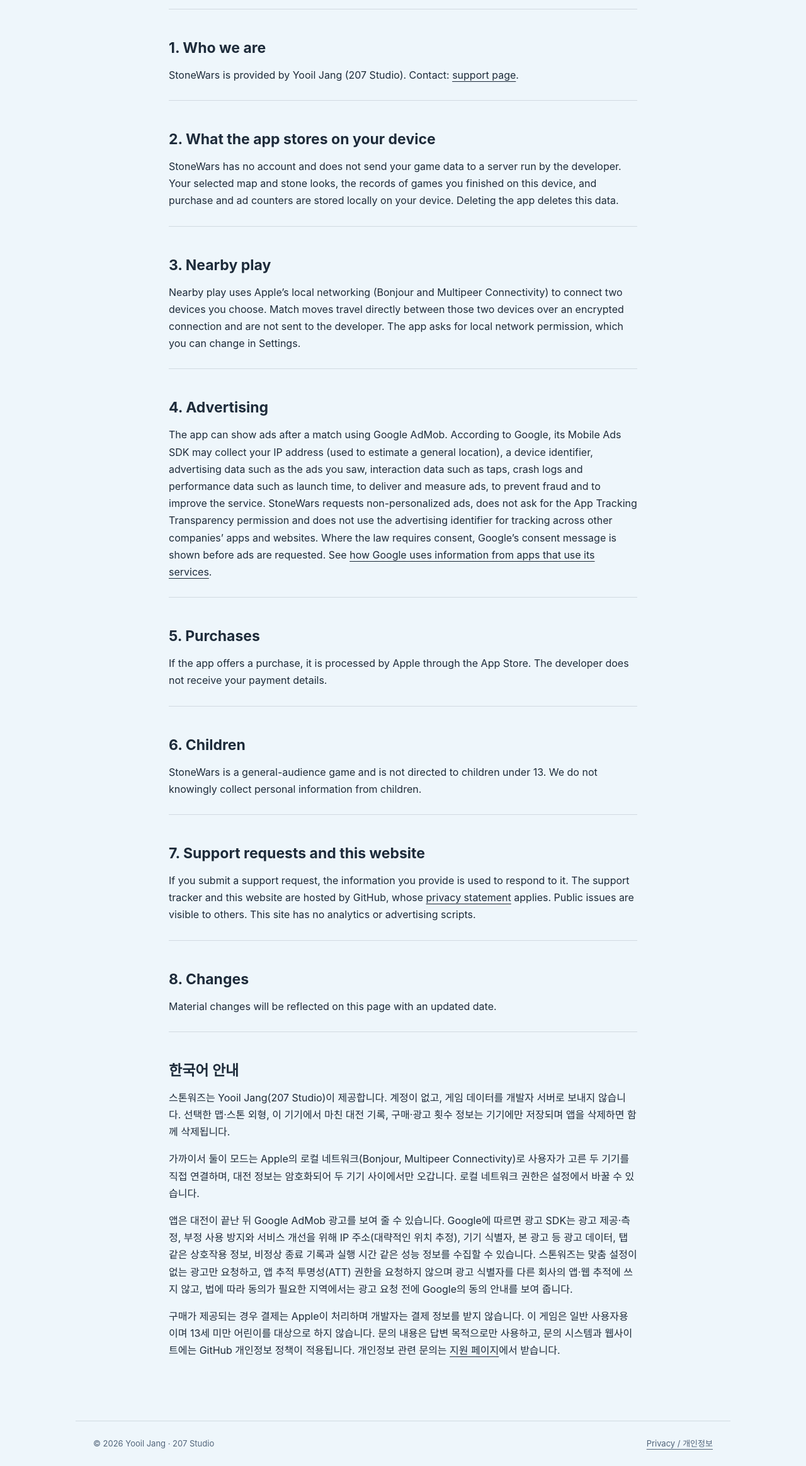
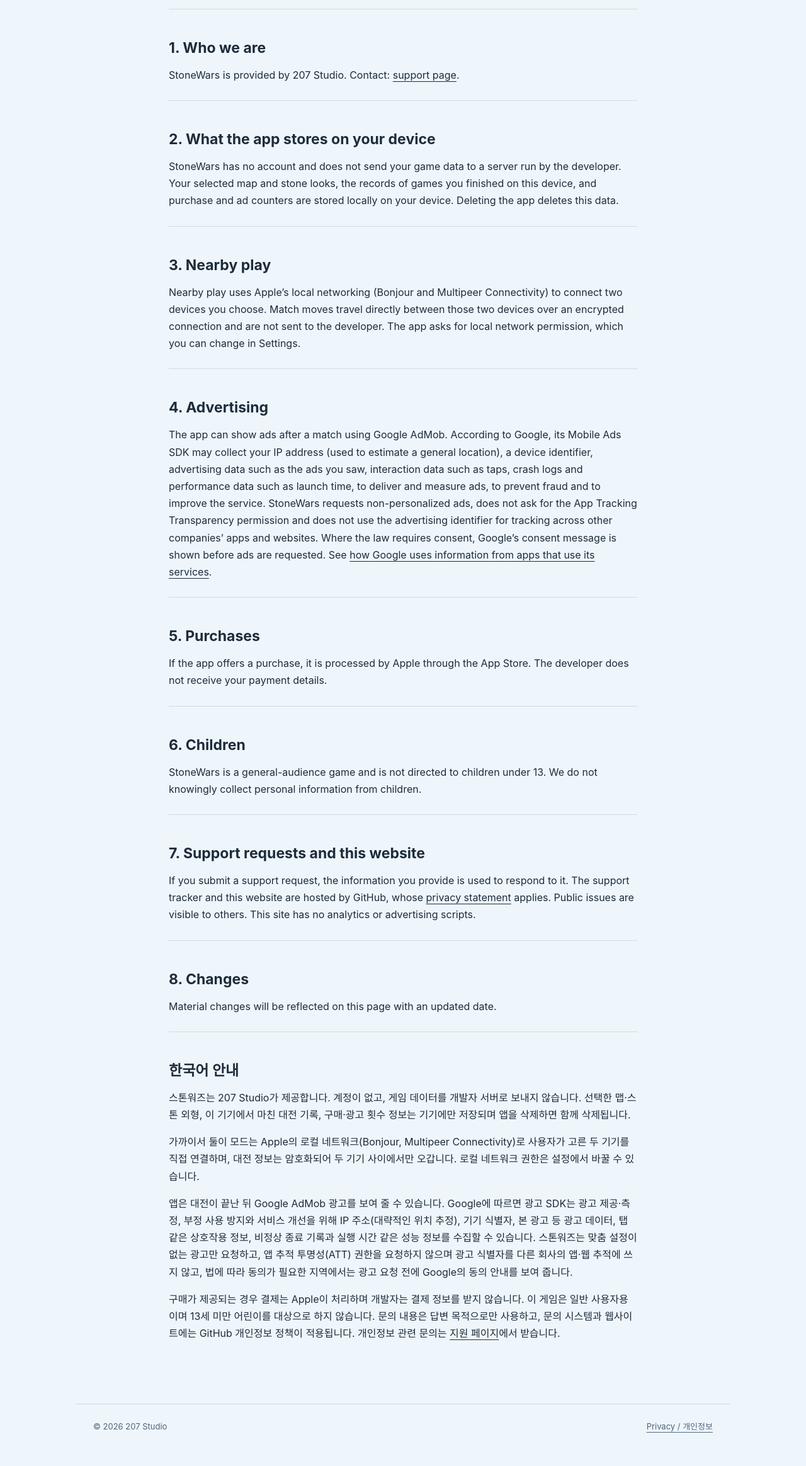
Before and after one commit to 207studio/stonewars, a plain HTML site: page privacy.html in a window 1280 px wide. Shown: the part 210-2538 px from the top of the page at 63% size. After the commit the page ends 2510 px from the top, so only its background shows below. Drawn offline with Linux system fonts and the light colour scheme.

Commit message:
credit 207 Studio instead of a personal name
Footer, privacy and support pages (EN/KO) now name 207 Studio only.

```diff
--- a/privacy.html
+++ b/privacy.html
@@ -2,7 +2,7 @@
 <html lang="en"><head><meta charset="utf-8"><meta name="viewport" content="width=device-width,initial-scale=1"><title>StoneWars — Privacy policy</title><link rel="stylesheet" href="style.css"><link rel="icon" href="assets/icon.png"></head><body>
 <a class="skip" href="#main">Skip to content</a><header><a class="brand" href="./"><img src="assets/icon.png" alt="">StoneWars</a><nav aria-label="Main"><a href="support.html">Support</a><a href="privacy.html" aria-current="page">Privacy</a></nav></header>
 <main id="main" class="article"><span class="eyebrow">Last updated October 4, 2026</span><h1>Privacy policy</h1>
-<section><h2>1. Who we are</h2><p>StoneWars is provided by Yooil Jang (207 Studio). Contact: <a href="support.html#contact">support page</a>.</p></section>
+<section><h2>1. Who we are</h2><p>StoneWars is provided by 207 Studio. Contact: <a href="support.html#contact">support page</a>.</p></section>
 <section><h2>2. What the app stores on your device</h2><p>StoneWars has no account and does not send your game data to a server run by the developer. Your selected map and stone looks, the records of games you finished on this device, and purchase and ad counters are stored locally on your device. Deleting the app deletes this data.</p></section>
 <section><h2>3. Nearby play</h2><p>Nearby play uses Apple’s local networking (Bonjour and Multipeer Connectivity) to connect two devices you choose. Match moves travel directly between those two devices over an encrypted connection and are not sent to the developer. The app asks for local network permission, which you can change in Settings.</p></section>
 <section><h2>4. Advertising</h2><p>The app can show ads after a match using Google AdMob. According to Google, its Mobile Ads SDK may collect your IP address (used to estimate a general location), a device identifier, advertising data such as the ads you saw, interaction data such as taps, crash logs and performance data such as launch time, to deliver and measure ads, to prevent fraud and to improve the service. StoneWars requests non-personalized ads, does not ask for the App Tracking Transparency permission and does not use the advertising identifier for tracking across other companies’ apps and websites. Where the law requires consent, Google’s consent message is shown before ads are requested. See <a href="https://policies.google.com/technologies/partner-sites">how Google uses information from apps that use its services</a>.</p></section>
@@ -10,5 +10,5 @@
 <section><h2>6. Children</h2><p>StoneWars is a general-audience game and is not directed to children under 13. We do not knowingly collect personal information from children.</p></section>
 <section><h2>7. Support requests and this website</h2><p>If you submit a support request, the information you provide is used to respond to it. The support tracker and this website are hosted by GitHub, whose <a href="https://docs.github.com/en/site-policy/privacy-policies/github-general-privacy-statement">privacy statement</a> applies. Public issues are visible to others. This site has no analytics or advertising scripts.</p></section>
 <section><h2>8. Changes</h2><p>Material changes will be reflected on this page with an updated date.</p></section>
-<section lang="ko"><h2>한국어 안내</h2><p>스톤워즈는 Yooil Jang(207 Studio)이 제공합니다. 계정이 없고, 게임 데이터를 개발자 서버로 보내지 않습니다. 선택한 맵·스톤 외형, 이 기기에서 마친 대전 기록, 구매·광고 횟수 정보는 기기에만 저장되며 앱을 삭제하면 함께 삭제됩니다.</p><p>가까이서 둘이 모드는 Apple의 로컬 네트워크(Bonjour, Multipeer Connectivity)로 사용자가 고른 두 기기를 직접 연결하며, 대전 정보는 암호화되어 두 기기 사이에서만 오갑니다. 로컬 네트워크 권한은 설정에서 바꿀 수 있습니다.</p><p>앱은 대전이 끝난 뒤 Google AdMob 광고를 보여 줄 수 있습니다. Google에 따르면 광고 SDK는 광고 제공·측정, 부정 사용 방지와 서비스 개선을 위해 IP 주소(대략적인 위치 추정), 기기 식별자, 본 광고 등 광고 데이터, 탭 같은 상호작용 정보, 비정상 종료 기록과 실행 시간 같은 성능 정보를 수집할 수 있습니다. 스톤워즈는 맞춤 설정이 없는 광고만 요청하고, 앱 추적 투명성(ATT) 권한을 요청하지 않으며 광고 식별자를 다른 회사의 앱·웹 추적에 쓰지 않고, 법에 따라 동의가 필요한 지역에서는 광고 요청 전에 Google의 동의 안내를 보여 줍니다.</p><p>구매가 제공되는 경우 결제는 Apple이 처리하며 개발자는 결제 정보를 받지 않습니다. 이 게임은 일반 사용자용이며 13세 미만 어린이를 대상으로 하지 않습니다. 문의 내용은 답변 목적으로만 사용하고, 문의 시스템과 웹사이트에는 GitHub 개인정보 정책이 적용됩니다. 개인정보 관련 문의는 <a href="support.html#contact">지원 페이지</a>에서 받습니다.</p></section></main>
-<footer><span>© 2026 Yooil Jang · 207 Studio</span><a href="privacy.html">Privacy / 개인정보</a></footer></body></html>
+<section lang="ko"><h2>한국어 안내</h2><p>스톤워즈는 207 Studio가 제공합니다. 계정이 없고, 게임 데이터를 개발자 서버로 보내지 않습니다. 선택한 맵·스톤 외형, 이 기기에서 마친 대전 기록, 구매·광고 횟수 정보는 기기에만 저장되며 앱을 삭제하면 함께 삭제됩니다.</p><p>가까이서 둘이 모드는 Apple의 로컬 네트워크(Bonjour, Multipeer Connectivity)로 사용자가 고른 두 기기를 직접 연결하며, 대전 정보는 암호화되어 두 기기 사이에서만 오갑니다. 로컬 네트워크 권한은 설정에서 바꿀 수 있습니다.</p><p>앱은 대전이 끝난 뒤 Google AdMob 광고를 보여 줄 수 있습니다. Google에 따르면 광고 SDK는 광고 제공·측정, 부정 사용 방지와 서비스 개선을 위해 IP 주소(대략적인 위치 추정), 기기 식별자, 본 광고 등 광고 데이터, 탭 같은 상호작용 정보, 비정상 종료 기록과 실행 시간 같은 성능 정보를 수집할 수 있습니다. 스톤워즈는 맞춤 설정이 없는 광고만 요청하고, 앱 추적 투명성(ATT) 권한을 요청하지 않으며 광고 식별자를 다른 회사의 앱·웹 추적에 쓰지 않고, 법에 따라 동의가 필요한 지역에서는 광고 요청 전에 Google의 동의 안내를 보여 줍니다.</p><p>구매가 제공되는 경우 결제는 Apple이 처리하며 개발자는 결제 정보를 받지 않습니다. 이 게임은 일반 사용자용이며 13세 미만 어린이를 대상으로 하지 않습니다. 문의 내용은 답변 목적으로만 사용하고, 문의 시스템과 웹사이트에는 GitHub 개인정보 정책이 적용됩니다. 개인정보 관련 문의는 <a href="support.html#contact">지원 페이지</a>에서 받습니다.</p></section></main>
+<footer><span>© 2026 207 Studio</span><a href="privacy.html">Privacy / 개인정보</a></footer></body></html>
```
Also changed, not shown: index.html (+1 -1 lines), support.html (+2 -2 lines).
